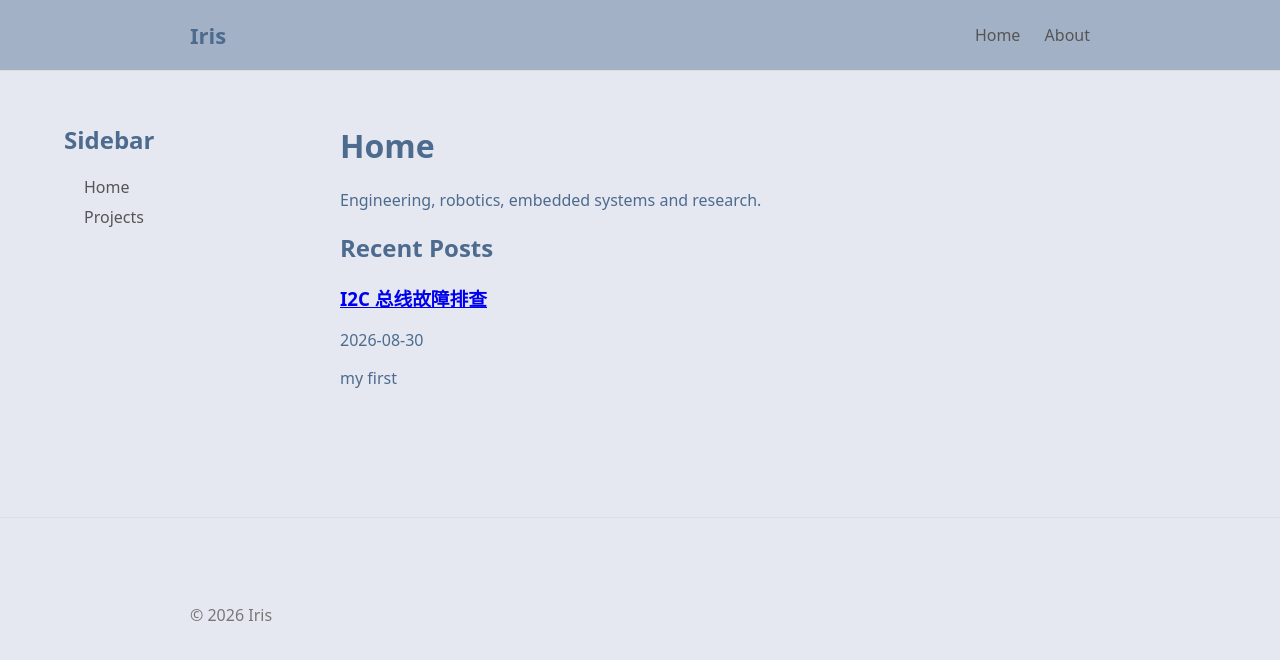
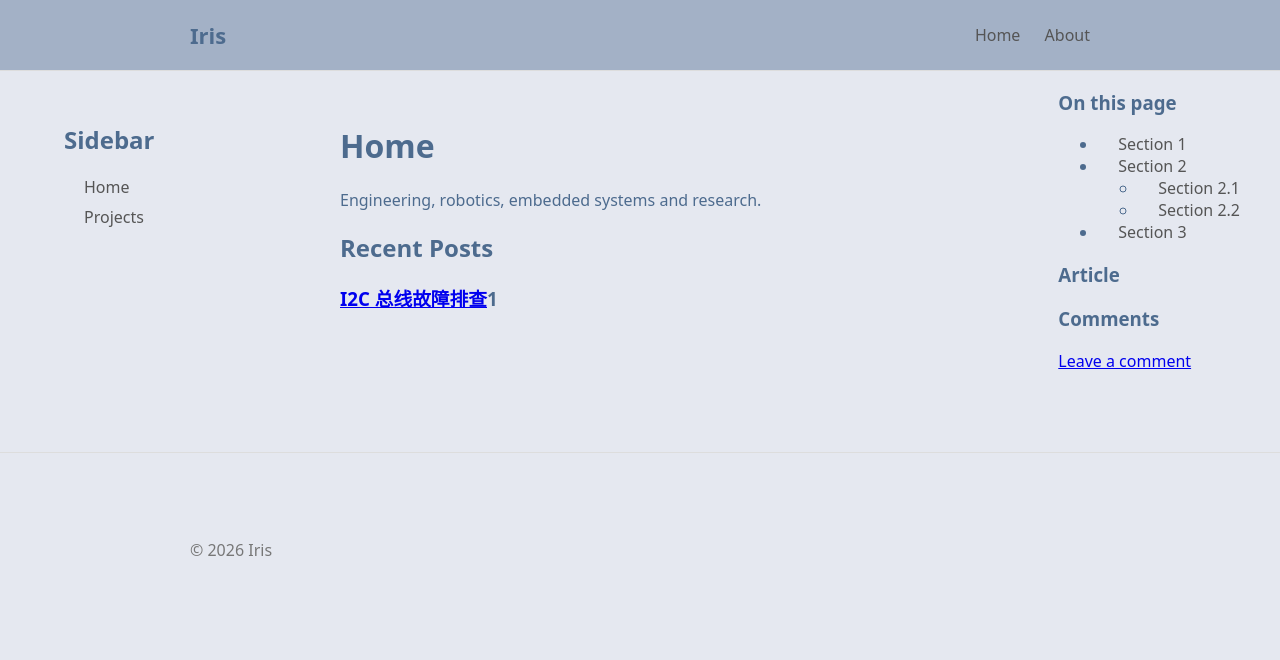
Before and after one commit to Lavania7/Lavania7.github.io, a Jekyll site: the page built from index.md, in a window 1280 px wide. Shown: the top 660 px of the page. Built offline with Jekyll 4.4.1, drawn with Linux system fonts in a browser that asks for light colours.

Commit message:
完成了最小页面样式

````diff
--- a/_includes/right-sidebar.html
+++ b/_includes/right-sidebar.html
@@ -1,4 +1,3 @@
-```html
 <aside class="right-sidebar">
 
   <div class="right-sidebar-section">
@@ -67,4 +66,3 @@
   </div>
 
 </aside>
-```
--- a/_layouts/default.html
+++ b/_layouts/default.html
@@ -28,6 +28,8 @@
             {{ content }}
         </main>
 
+        {% include right-sidebar.html %}
+
     </div>
 
     {% include footer.html %}
--- a/_posts/2026-08-30-i2c-debugging.md
+++ b/_posts/2026-08-30-i2c-debugging.md
@@ -6,4 +6,10 @@ categories: [embedded, hardware]
 tags: [I2C, MCU, debugging]
 ---
 
-my first
+# this is the first title
+
+content1
+
+## this is the first subtitle
+
+content2
--- a/index.md
+++ b/index.md
@@ -11,10 +11,6 @@ Engineering, robotics, embedded systems and research.
 
 {% for post in site.posts limit:5 %}
 
-### [{{ post.title }}]({{ post.url | relative_url }})
-
-{{ post.date | date: "%Y-%m-%d" }}
-
-{{ post.excerpt }}
+### [{{ post.title }}]({{ post.url | relative_url }})1
 
 {% endfor %}
````
Also changed, not shown: assets/css/style.scss (line endings or trailing spaces), 2 other files.
